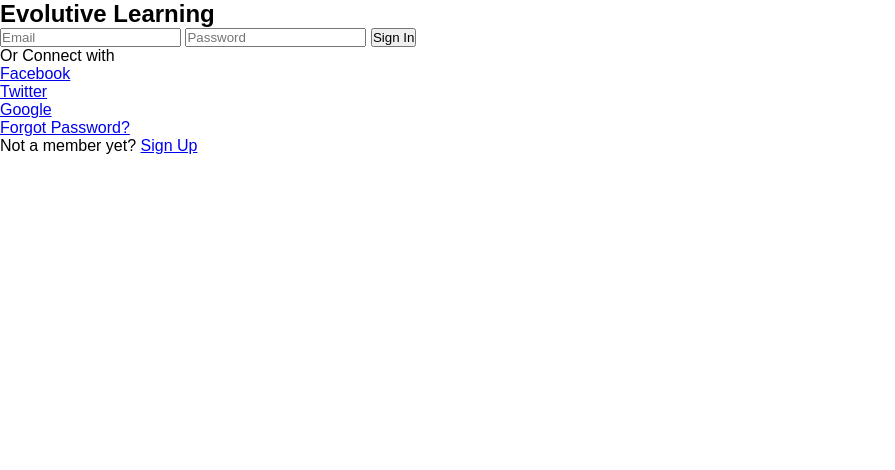
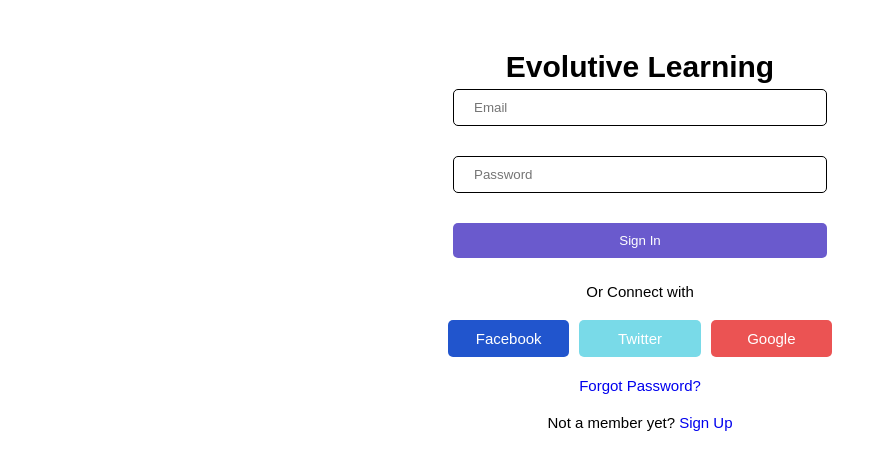
Before and after one commit to katiacreator/csslayoutdesigns, a plain HTML site: page signin.html in a window 1280 px wide. Shown: the whole page, without its empty margins (0-895 px from the left). Drawn offline with Linux system fonts and the light colour scheme.

Commit message:
create sign in page with flexbox

```diff
--- a/signin.css
+++ b/signin.css
@@ -4,3 +4,83 @@
     padding: 0;
     font-family: Arial, Helvetica, sans-serif;
 }
+
+:root{
+    font-size: 10px;
+}
+
+section{
+    display: flex;
+    flex-direction: column;
+    margin-top: 5rem;
+    align-items: center;
+}
+
+h2{
+    font-size: 3rem;
+}
+
+form{
+    display: flex;
+    flex-direction: column;
+    gap: 2rem;
+    width: 30%;
+}
+
+input{
+    padding: 10px 20px;
+    border: solid 1px black;
+    border-radius: 5px;
+    outline: none;
+    margin: .5rem;
+
+}
+
+input[type="submit"]{
+    background-color: slateblue;
+    color: white;
+    padding: 10px 20px;
+    border-radius: 5px;
+    border: none;
+}
+
+ul {
+    display: flex;
+    justify-content: space-between;
+    gap: 1rem;
+  }
+
+  li {
+    width: 33.33%;
+    list-style: none;
+    padding: 1rem 2rem;
+    border-radius: 0.5rem;
+    text-align: center;
+  }
+
+  li a {
+    color: white;
+  }
+
+  a {
+    text-decoration: none;
+    font-size: 1.5rem;
+    text-align: center;
+  }
+
+  ul li:first-child {
+    background-color: #2155cd;
+  }
+
+  ul li:nth-child(2) {
+    background-color: #79dae8;
+  }
+
+  ul li:last-child {
+    background-color: #eb5353;
+  }
+
+  p {
+    text-align: center;
+    font-size: 1.5rem;
+  }
```
